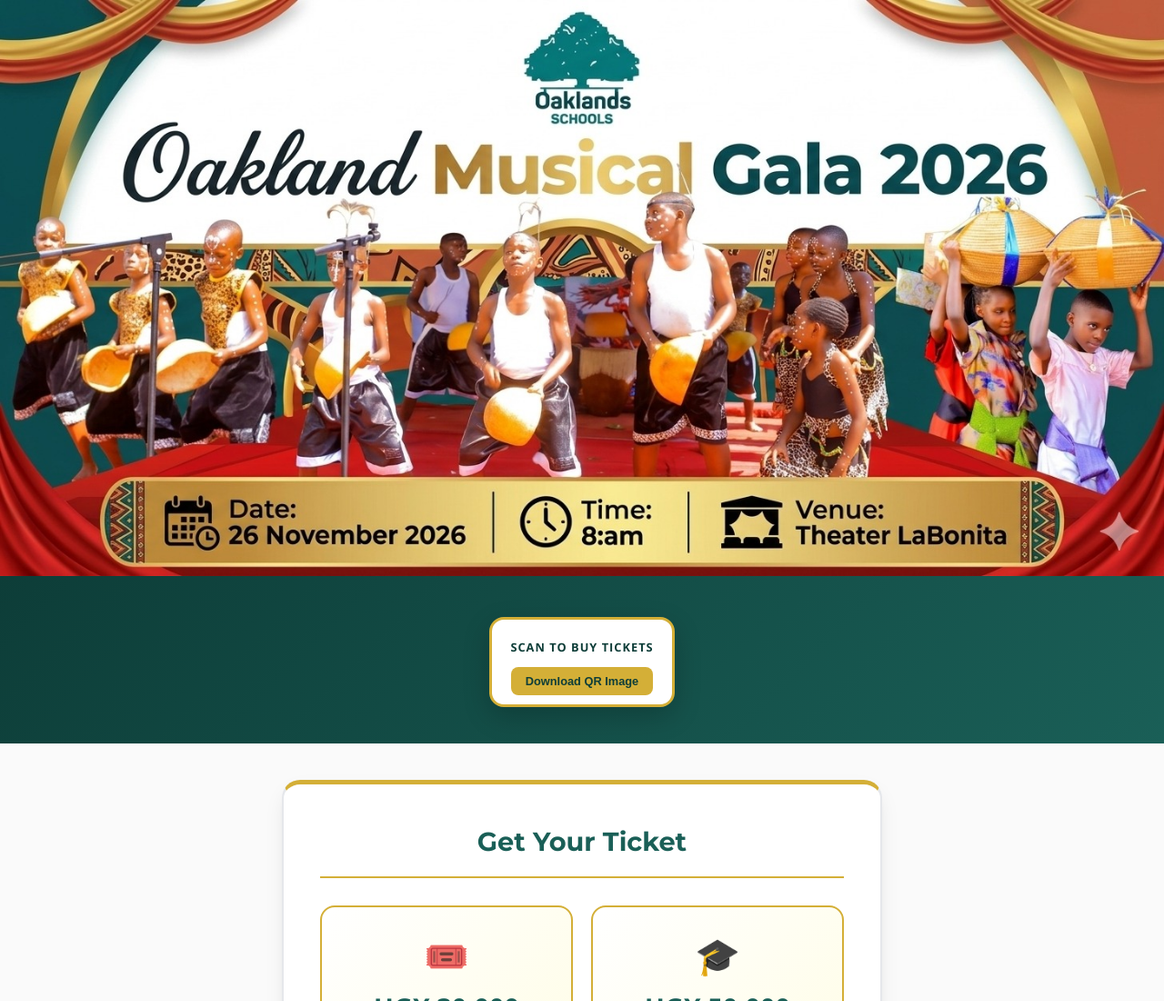
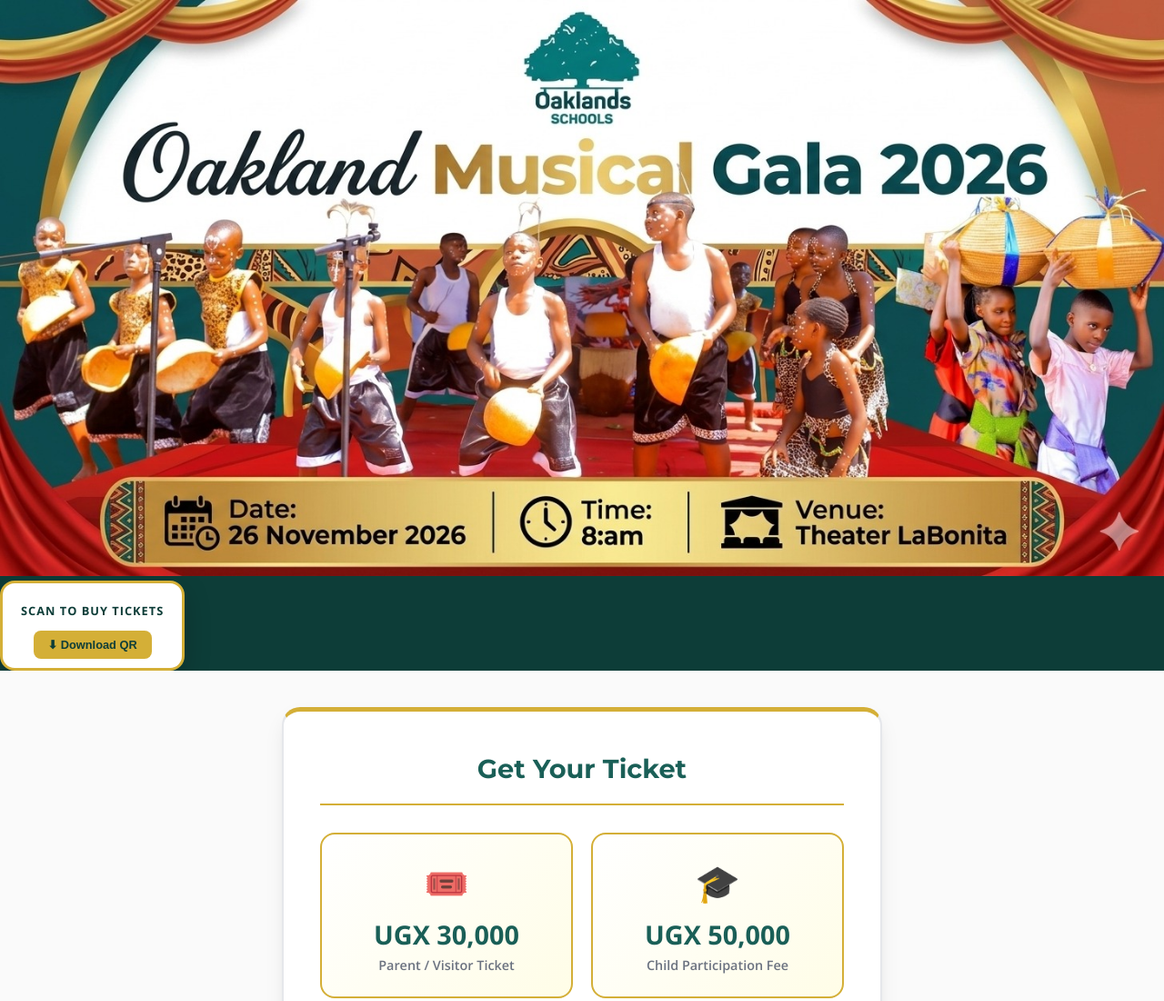
Before and after one commit to shamilasali60/oaklands-mdd, a website: page index.html in a window 1280 px wide. Shown: the top 1100 px of the page at 91% size. Drawn offline with nearby package versions, Linux system fonts and the light colour scheme; a script that the page names is missing.

Commit message:
Update index.html

```diff
--- a/index.html
+++ b/index.html
@@ -11,28 +11,24 @@
 </head>
 <body>
 
-<!-- =========================================
-     HERO SECTION: POSTER & QR CODE BAR
-     ========================================= -->
+<!-- HERO SECTION: POSTER WITH FLOATING QR -->
 <header class="hero">
   <div class="hero-bg">
     <img src="poster.jpg" alt="Oaklands Musical Gala 2026" class="hero-poster">
   </div>
 
-  <!-- New dedicated bar for the QR code below the poster -->
-  <div class="hero-content">
+  <!-- This container floats on top of the poster -->
+  <div class="qr-floating-container">
     <div class="hero-qr-container">
       <div id="main-page-qr"></div>
       <div class="hero-qr-label">Scan to Buy Tickets</div>
-      <button type="button" class="download-qr-btn" onclick="downloadQR()"> Download QR Image</button>
+      <button type="button" class="download-qr-btn" onclick="downloadQR()">⬇ Download QR</button>
     </div>
   </div>
 </header>
 
 <main>
-  <!-- =========================================
-       TICKET SELECTION & FORM
-       ========================================= -->
+  <!-- TICKET SELECTION & FORM -->
   <section class="card">
     <h2>Get Your Ticket</h2>
 
@@ -78,9 +74,7 @@
     </div>
   </section>
 
-  <!-- =========================================
-       PAYMENT INFO & INSTRUCTIONS
-       ========================================= -->
+  <!-- PAYMENT INFO & INSTRUCTIONS -->
   <section class="card payment-info-card">
     <div class="payment-info-header">
       <div class="payment-badge">⚡ FAST • SECURE • INSTANT ⚡</div>
@@ -133,9 +127,7 @@
     </div>
   </section>
 
-  <!-- =========================================
-       CHECKOUT PAYMENT BOX (Hidden initially)
-       ========================================= -->
+  <!-- CHECKOUT PAYMENT BOX (Hidden initially) -->
   <section class="card hidden" id="paymentBox">
     <h2>Payment Instructions</h2>
     <p>Your booking reference: <b id="bookingRef" class="ref-code">—</b></p>
@@ -159,9 +151,7 @@
     </form>
   </section>
 
-  <!-- =========================================
-       FINAL TICKET DISPLAY (Hidden initially)
-       ========================================= -->
+  <!-- FINAL TICKET DISPLAY (Hidden initially) -->
   <section class="card hidden" id="ticketBox">
     <div id="ticket">
       <div id="ticketContent"></div>
```
